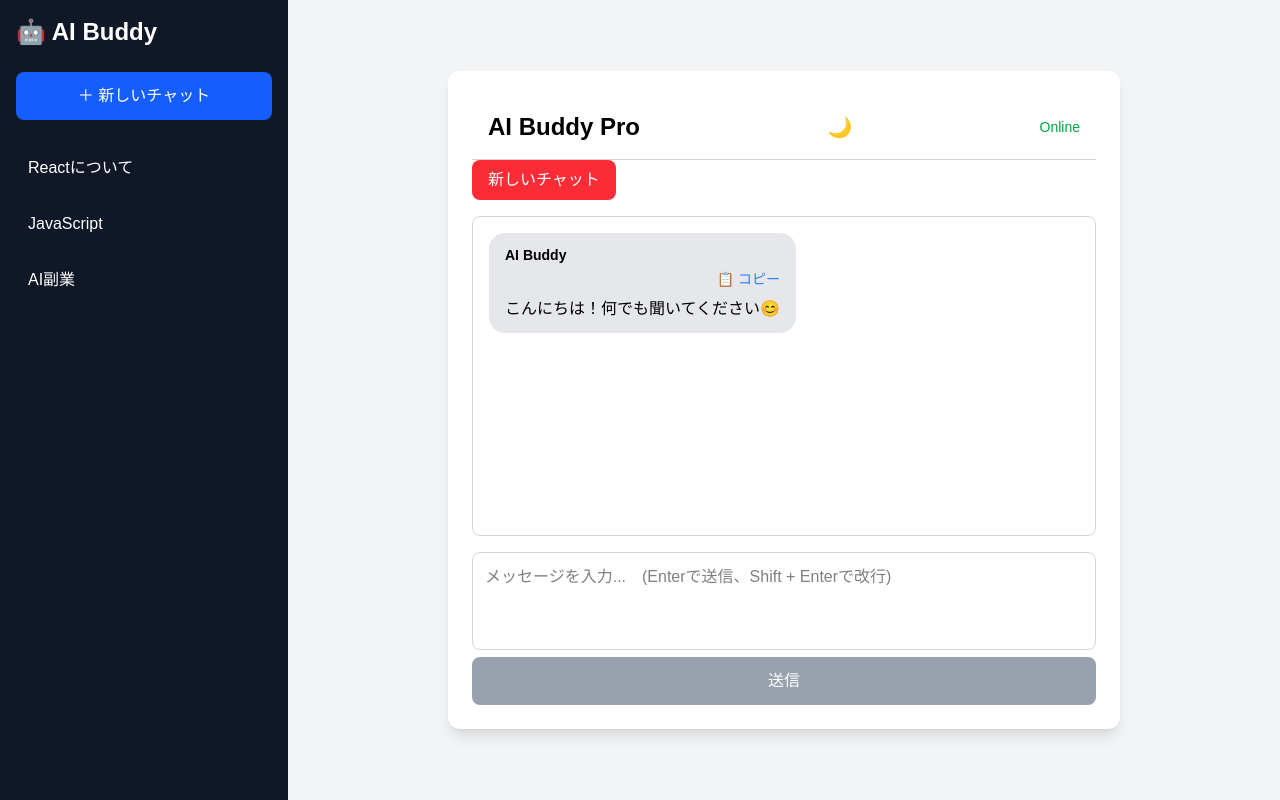
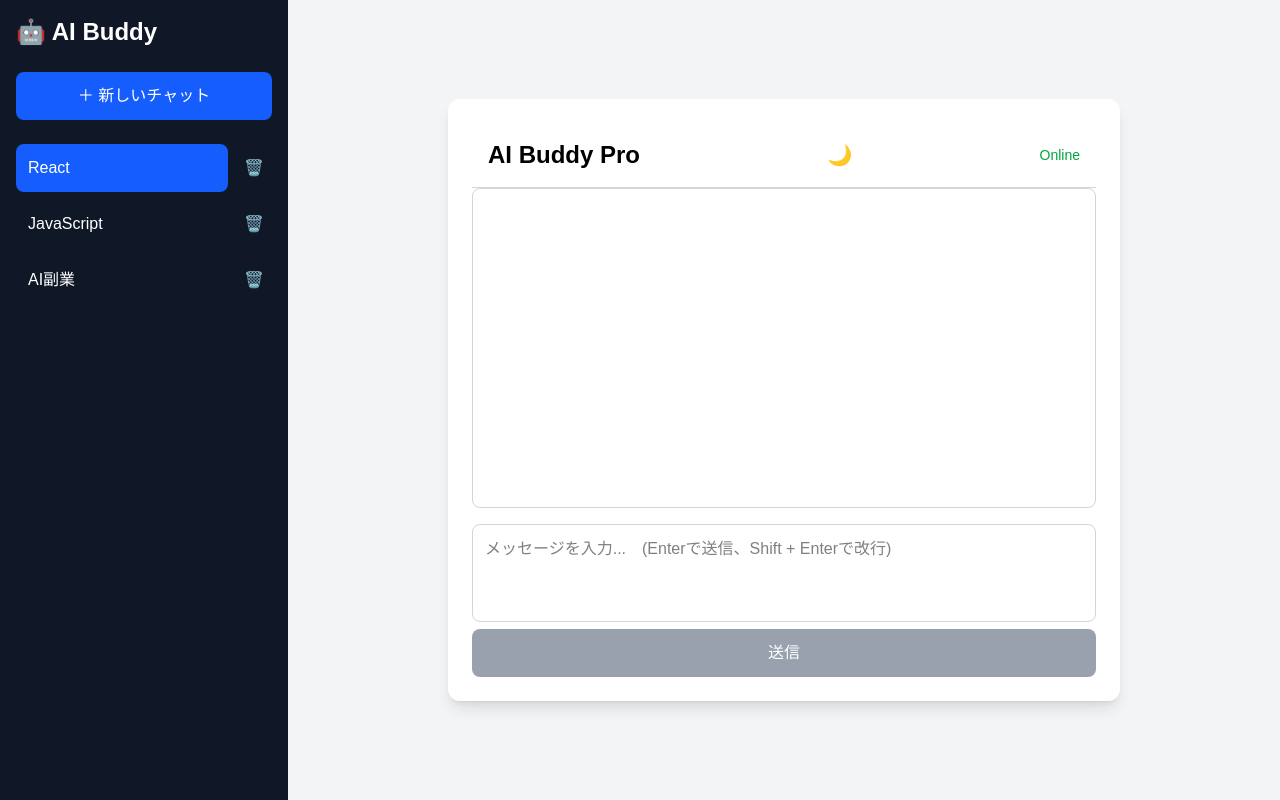
Before and after one commit to siruku27/ai-buddy-web, a Next.js app: page / in a window 1280 px wide. Built offline with nearby package versions, Linux system fonts and the light colour scheme.

Commit message:
Add MultiChat

```diff
--- a/package.json
+++ b/package.json
@@ -12,7 +12,10 @@
     "@google/genai": "^2.13.0",
     "next": "16.2.11",
     "react": "19.2.4",
-    "react-dom": "19.2.4"
+    "react-dom": "19.2.4",
+    "react-markdown": "^10.1.0",
+    "react-syntax-highlighter": "^16.1.1",
+    "remark-gfm": "^4.0.1"
   },
   "devDependencies": {
     "@tailwindcss/postcss": "^4",
--- a/src/app/page.js
+++ b/src/app/page.js
@@ -10,12 +10,59 @@ export default function Home() {
   const [darkMode, setDarkMode] = useState(false);
   const messagesEndRef = useRef(null);
   const [message, setMessage] = useState("");
-  const [messages, setMessages] = useState([
+  const [chats, setChats] = useState([
+  {
+    id: 1,
+    title: "React",
+    messages: [],
+  },
+  {
+    id: 2,
+    title: "JavaScript",
+    messages: [],
+  },
+  {
+    id: 3,
+    title: "AI副業",
+    messages: [],
+  },
+  ]);
+
+  const [currentChatId, setCurrentChatId] = useState(1);
+  const currentChat = chats.find(
+    (chat) => chat.id === currentChatId
+  );
+
+function createNewChat() {
+  const newChat = {
+    id: Date.now(),
+    title: "新しいチャット",
+    messages: [
       {
         role: "assistant",
         content: "こんにちは！何でも聞いてください😊",
+      },
+    ],
+  };
+
+  setChats((prev) => [...prev, newChat]);
+  setCurrentChatId(newChat.id);
 }
-  ]);
+
+function deleteChat(chatId) {
+  const filteredChats = chats.filter(
+    (chat) => chat.id !== chatId
+  );
+
+  setChats(filteredChats);
+
+  if (
+    currentChatId === chatId &&
+    filteredChats.length > 0
+  ) {
+    setCurrentChatId(filteredChats[0].id);
+  }
+}
 
   // 起動時に読み込む
   useEffect(() => {
@@ -35,21 +82,21 @@ export default function Home() {
 
   useEffect(() => {
     messagesEndRef.current?.scrollIntoView({ behavior: "smooth" });
-  }, [messages]);
+  }, [currentChat?.messages]);
 
   useEffect(() => {
-    const saved = localStorage.getItem("messages");
+    const saved = localStorage.getItem("chats");
     if (saved) {
-      setMessages(JSON.parse(saved));
+      setChats(JSON.parse(saved));
     }
   }, []);
 
   useEffect(() => {
     localStorage.setItem(
-      "messages",
-      JSON.stringify(messages)
+      "chats",
+      JSON.stringify(chats)
     );
-  }, [messages]);
+  }, [chats]);
 
   const [loading, setLoading] = useState(false);
 
@@ -70,11 +117,26 @@ async function sendMessage() {
   };
 
   // ユーザーと「考えています...」を追加
-  setMessages((prev) => [
-    ...prev,
+  setChats((prevChats) =>
+  prevChats.map((chat) => {
+    if (chat.id !== currentChatId) return chat;
+
+    const isFirstUserMessage =
+      chat.messages.filter(msg => msg.role === "user").length === 0;
+
+    return {
+      ...chat,
+      title: isFirstUserMessage
+        ? currentMessage.slice(0, 20)
+        : chat.title,
+      messages: [
+        ...chat.messages,
         userMessage,
         loadingMessage,
-  ]);
+      ],
+    };
+  })
+);
 
   setMessage("");
   setLoading(true);
@@ -93,35 +155,46 @@ async function sendMessage() {
     const data = await res.json();
 
     // 最後の「考えています...」をAIの返答に置き換える
-    setMessages((prev) => {
-      const newMessages = [...prev];
+    setChats((prevChats) =>
+  prevChats.map((chat) => {
+    if (chat.id !== currentChatId) return chat;
+
+    const newMessages = [...chat.messages];
 
     newMessages[newMessages.length - 1] = {
       role: "assistant",
       content: data.reply,
     };
 
-      return newMessages;
-    });
-
+    return {
+      ...chat,
+      messages: newMessages,
+    };
+  })
+);
   } catch (error) {
     console.error(error);
 
-    setMessages((prev) => {
-      const newMessages = [...prev];
+    setChats((prevChats) =>
+  prevChats.map((chat) => {
+    if (chat.id !== currentChatId) return chat;
+
+    const newMessages = [...chat.messages];
 
     newMessages[newMessages.length - 1] = {
       role: "assistant",
       content: "エラーが発生しました。",
     };
 
-      return newMessages;
-    });
+    return {
+      ...chat,
+      messages: newMessages,
+    };
+  })
+);
   }
-
   setLoading(false);
 }
-
   return (
     <main
       className={`min-h-screen flex ${
@@ -130,7 +203,13 @@ async function sendMessage() {
           : "bg-gray-100 text-black"
         }`}
     >
-      <Sidebar />
+      <Sidebar
+         chats={chats}
+  currentChatId={currentChatId}
+  setCurrentChatId={setCurrentChatId}
+  createNewChat={createNewChat}
+  deleteChat={deleteChat}
+      />
         <div
           className={`flex-1 flex justify-center items-center`}
         >
@@ -146,8 +225,8 @@ async function sendMessage() {
           <ChatWindow
             darkMode={darkMode}
             ChatMessage={ChatMessage}
-            messages={messages}
-            setMessages={setMessages}
+            messages={currentChat?.messages || []}
+            setChats={setChats}
             messagesEndRef={messagesEndRef}
           />
           <ChatInput
--- a/src/components/ChatMessage.jsx
+++ b/src/components/ChatMessage.jsx
@@ -1,4 +1,9 @@
 import { useState } from "react";
+import ReactMarkdown from "react-markdown";
+import remarkGfm from "remark-gfm";
+import { Prism as SyntaxHighlighter } from "react-syntax-highlighter";
+import { oneDark } from "react-syntax-highlighter/dist/esm/styles/prism";
+
 export default function ChatMessage({
   darkMode,
   role,
@@ -56,7 +61,41 @@ export default function ChatMessage({
             <span></span>
           </div>
           ) : (
-          <p>{content}</p>
+          <ReactMarkdown
+  remarkPlugins={[remarkGfm]}
+  components={{
+    code({ inline, className, children, ...props }) {
+      const match = /language-(\w+)/.exec(className || "");
+
+      return !inline && match ? (
+        <SyntaxHighlighter
+  style={oneDark}
+  language={match[1]}
+  PreTag="div"
+  wrapLongLines={true}
+  customStyle={{
+    borderRadius: "10px",
+    padding: "16px",
+    marginTop: "10px",
+    marginBottom: "10px",
+    fontSize: "14px",
+    overflowX: "auto",
+    maxWidth: "100%",
+  }}
+  {...props}
+>
+          {String(children).replace(/\n$/, "")}
+        </SyntaxHighlighter>
+      ) : (
+        <code className={className} {...props}>
+          {children}
+        </code>
+      );
+    },
+  }}
+>
+  {content}
+</ReactMarkdown>
         )}
       </div>
     </div>
--- a/src/components/ChatWindow.jsx
+++ b/src/components/ChatWindow.jsx
@@ -1,36 +1,28 @@
-export default function ChatWindow({ darkMode, ChatMessage, messages, setMessages, messagesEndRef }) {
+export default function ChatWindow({
+  darkMode,
+  ChatMessage,
+  messages,
+  messagesEndRef,
+}) {
   return (
-        <>
-            <button
-              onClick={() => {
-                const initialMessages = [
-                  {
-                    role: "assistant",
-                    content: "こんにちは！何でも聞いてください😊",
-                  },
-                ];
-                setMessages(initialMessages);
-
-                localStorage.removeItem("messages");
-              }}
-              className="mb-4 rounded-lg bg-red-500 px-4 py-2 text-white">
-                新しいチャット
-            </button>
-            <div className={`border rounded-lg p-4 h-80 overflow-y-auto mb-4 ${
+    <div
+      className={`border rounded-lg p-4 h-80 overflow-y-auto mb-4 ${
         darkMode
           ? "bg-gray-800 border-gray-700"
           : "bg-white border-gray-300"
-             }`}>
+      }`}
+    >
       {messages.map((msg, index) => (
         <ChatMessage
+          key={index}
           darkMode={darkMode}
           role={msg.role}
           content={msg.content}
           loading={msg.loading}
         />
       ))}
+
       <div ref={messagesEndRef} />
     </div>
-        </>
   );
 }
--- a/src/components/Sidebar.jsx
+++ b/src/components/Sidebar.jsx
@@ -1,11 +1,19 @@
-export default function Sidebar() {
+export default function Sidebar({
+  chats,
+  currentChatId,
+  setCurrentChatId,
+  createNewChat,
+  deleteChat,
+}) {
   return (
     <aside className="w-72 bg-gray-900 text-white p-4 flex flex-col">
       <h2 className="text-2xl font-bold mb-6">
         🤖 AI Buddy
       </h2>
 
+      {/* 新しいチャット */}
       <button
+        onClick={createNewChat}
         className="
           mb-6
           rounded-lg
@@ -18,18 +26,32 @@ export default function Sidebar() {
         ＋ 新しいチャット
       </button>
 
+      {/* チャット一覧 */}
       <div className="space-y-2">
-        <button className="w-full rounded-lg p-3 text-left hover:bg-gray-800">
-          Reactについて
-        </button>
+        {chats.map((chat) => (
+  <div
+    key={chat.id}
+    className="flex items-center gap-2"
+  >
+    <button
+      onClick={() => setCurrentChatId(chat.id)}
+      className={`flex-1 rounded-lg p-3 text-left transition ${
+        currentChatId === chat.id
+          ? "bg-blue-600"
+          : "hover:bg-gray-800"
+      }`}
+    >
+      {chat.title}
+    </button>
 
-        <button className="w-full rounded-lg p-3 text-left hover:bg-gray-800">
-          JavaScript
-        </button>
-
-        <button className="w-full rounded-lg p-3 text-left hover:bg-gray-800">
-          AI副業
-        </button>
+    <button
+      onClick={() => deleteChat(chat.id)}
+      className="rounded p-2 hover:bg-red-600"
+    >
+      🗑️
+    </button>
+  </div>
+))}
       </div>
     </aside>
   );
```
Also changed, not shown: 1 other file (tests, documents, lock files or other folders). Lines whose indentation alone changed are shown as unchanged.
